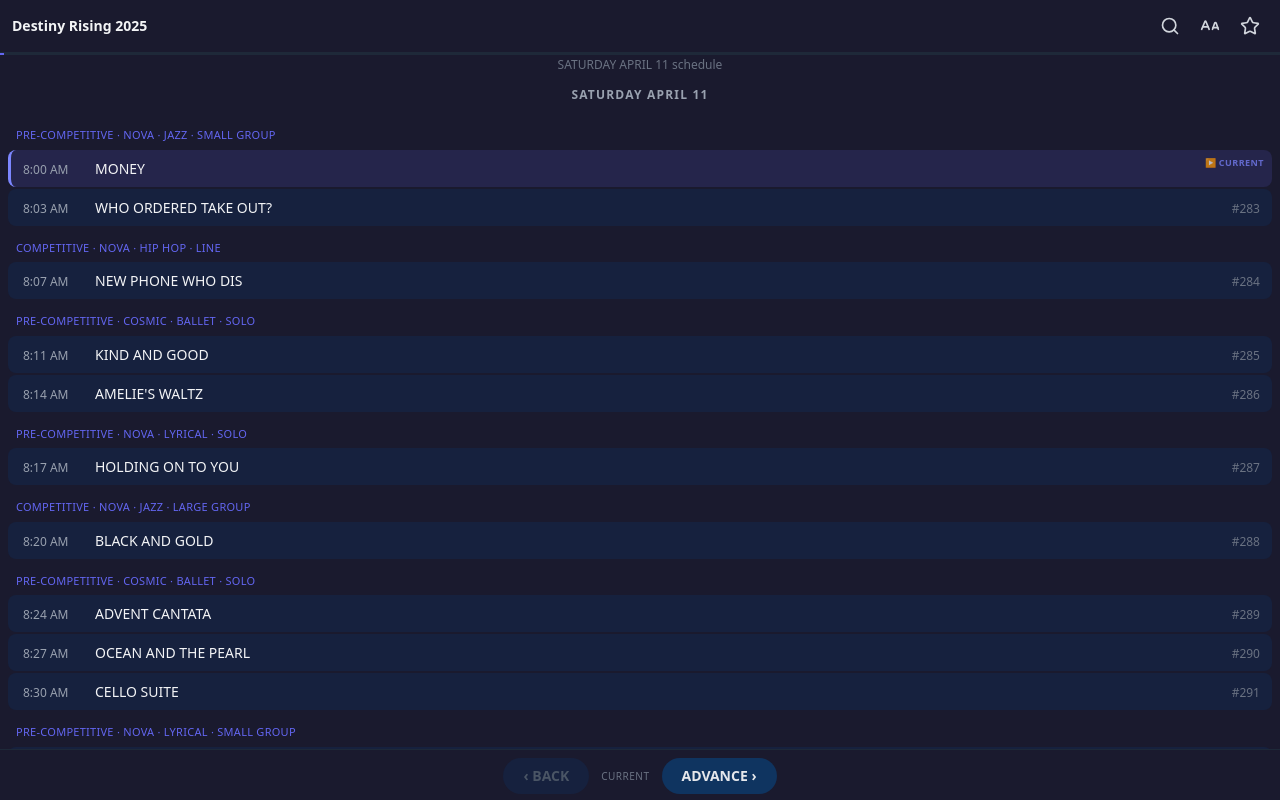
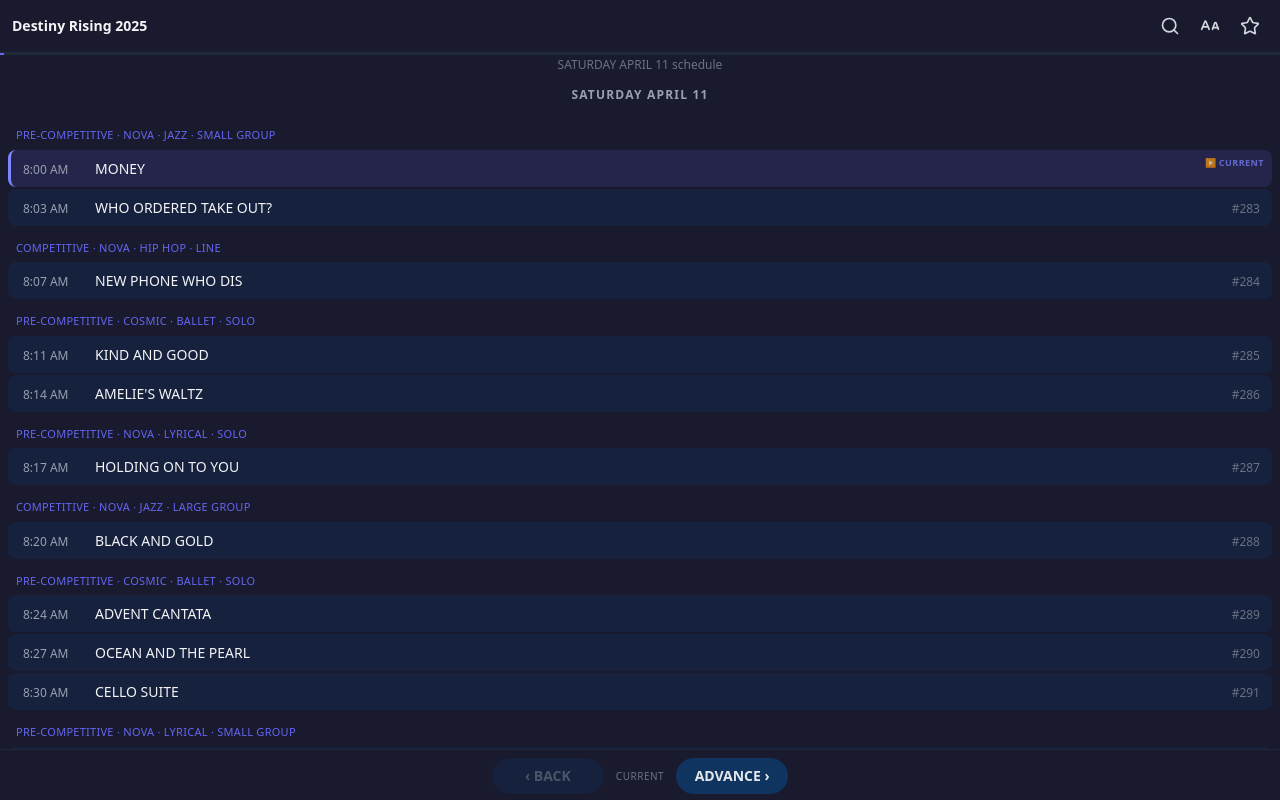
Before and after one commit to joelchretien/dance-tracker, a Vue app: page /1#/destiny-rising-2025 in a window 1280 px wide. Built offline with nearby package versions, Linux system fonts and the light colour scheme.

Commit message:
Equal-width nav buttons for visual symmetry

```diff
--- a/src/components/NavButtons.vue
+++ b/src/components/NavButtons.vue
@@ -7,7 +7,7 @@ const navigation = useNavigationStore()
 <template>
   <div class="flex items-center justify-center gap-3">
     <button
-      class="px-5 py-2 rounded-full font-semibold text-sm transition-colors"
+      class="w-28 py-2 rounded-full font-semibold text-sm text-center transition-colors"
       :class="navigation.canGoBack
         ? 'bg-surface-overlay text-gray-200 active:bg-indigo-600'
         : 'bg-surface-raised text-gray-600 cursor-not-allowed'"
@@ -18,7 +18,7 @@ const navigation = useNavigationStore()
     </button>
     <span class="text-[10px] text-gray-500 uppercase tracking-wider">Current</span>
     <button
-      class="px-5 py-2 rounded-full font-semibold text-sm transition-colors"
+      class="w-28 py-2 rounded-full font-semibold text-sm text-center transition-colors"
       :class="navigation.canAdvance
         ? 'bg-surface-overlay text-gray-200 active:bg-indigo-600'
         : 'bg-surface-raised text-gray-600 cursor-not-allowed'"
```
